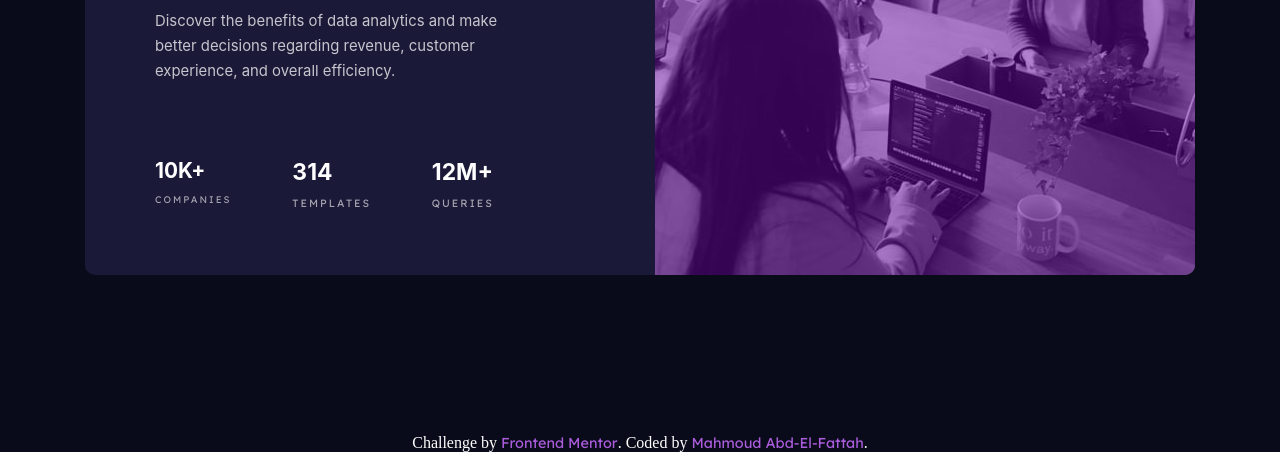
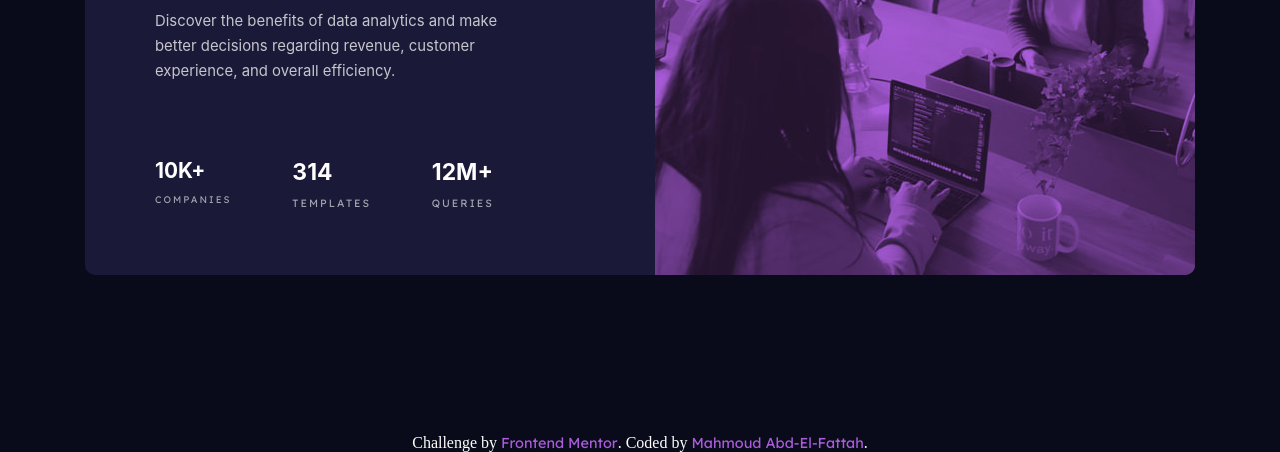
Before and after one commit to Mahmoud-Attalla/Stats-preview-card, a plain HTML site: page index.html in a window 1280 px wide. Shown: the part 348-800 px from the top of the page. Drawn offline with Linux system fonts and the light colour scheme; a web font is replaced by a local one.

Commit message:
Stats-preview-card

```diff
--- a/css/style.css
+++ b/css/style.css
@@ -34,6 +34,8 @@ main{
 img{
     width: 100%;
     display: block;
+    mix-blend-mode:multiply;
+    opacity: 0.8;
 }
 .desktop{
     display: none;
@@ -49,17 +51,9 @@ section{
     overflow: hidden;
 }
 .image{
-    position: relative;
+    background-color: var(--Soft-violet-accent);
 }
-.image::before{
-    content: "";
-    position: absolute;
-    top: 0;
-    left: 0;
-    width: 100%;
-    height: 100%;
-    background-color:var(--img-bg-layer);
-}
+
 .text-section{
     text-align: center;
     padding: 40px 35px;
```
